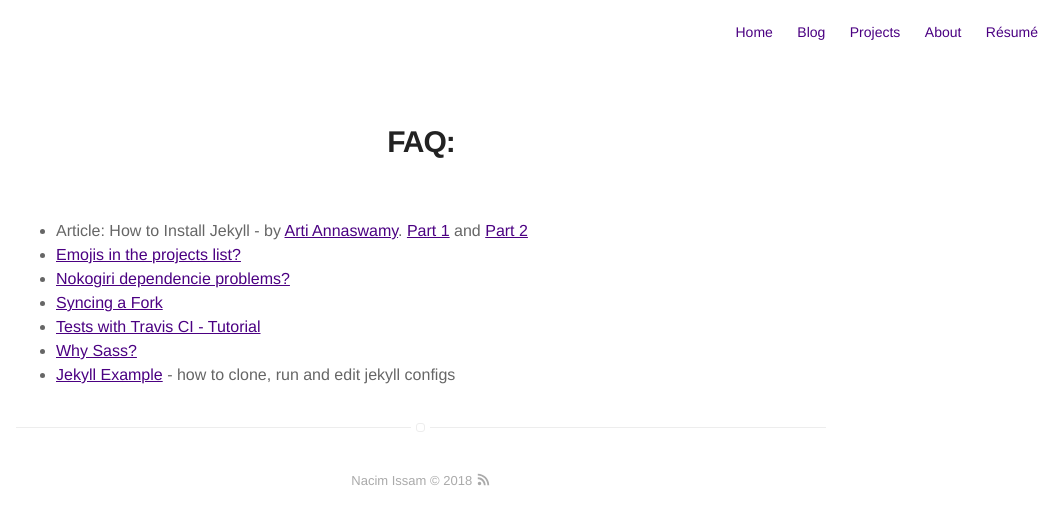
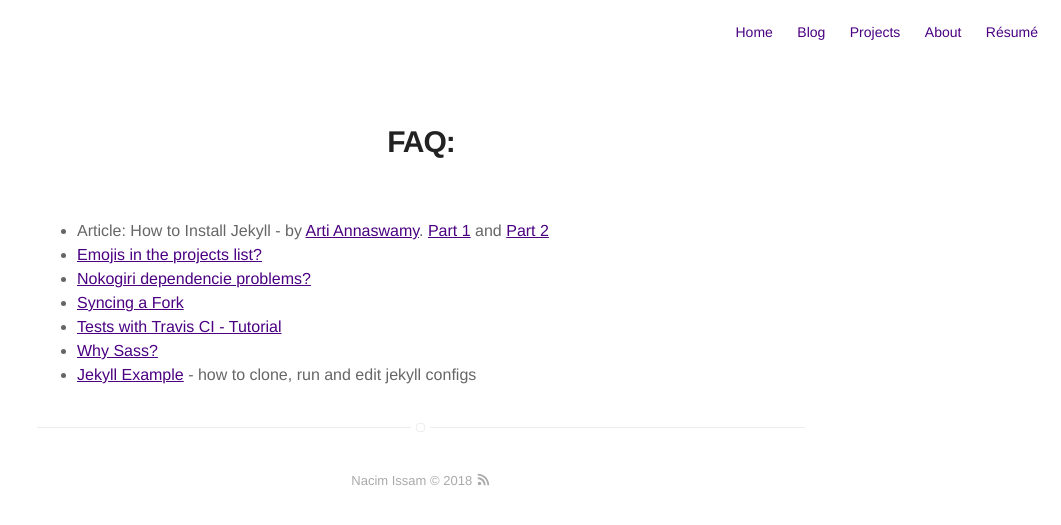
Before and after one commit to issamnacim/issamnacim.github.io, a Jekyll site: the page built from FAQ.md, in a window 1280 px wide. Shown: the top 525 px of the page, without its empty margins (219-1280 px from the left). Built offline with Jekyll 4.4.1, drawn with Linux system fonts in a browser that asks for light colours; our own code applies the rules of GitHub Pages for plain Markdown files.

Commit message:
Update general.sass

```diff
--- a/_sass/base/general.sass
+++ b/_sass/base/general.sass
@@ -130,4 +130,4 @@ pre
 	max-width: 560px
 
 .wrapper-large
-	max-width: 810px
+	max-width: 60%
```
